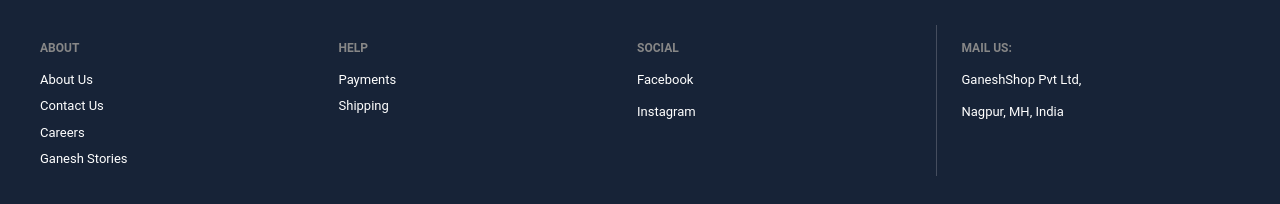
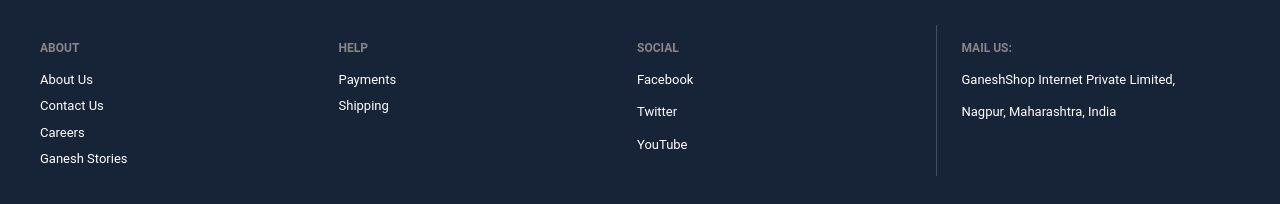
Before and after one commit to ganesh-more2006/e-commerce-frontend, a React (Vite) app: page /login in a window 1280 px wide. Shown: the part 935-1139 px from the top of the page. Built offline with nearby package versions, Linux system fonts and the light colour scheme.

Commit message:
solved the error

```diff
--- a/src/App.jsx
+++ b/src/App.jsx
@@ -252,7 +252,6 @@
             </div>
           </div>
 
-          {/* ✅ Fixed Search logic: Only on Home Page */}
           {isHomePage && (
             <div className="search-section desktop-search" style={{position: 'relative'}}>
               <input type="text" placeholder="Search for products, brands and more" value={searchQuery} onChange={handleSearchChange} />
@@ -275,9 +274,9 @@
               <div className="user-nav-dropdown">
                 <span className="user-name">Hi, {user.name.split(' ')[0]} ▼</span>
                 <div className="dropdown-links">
-                   <Link to="/profile">Profile</Link>
-                   <Link to="/history">Orders</Link>
-                   {isAdmin && <Link to="/seller" style={{color: 'red'}}>Admin</Link>}
+                   <Link to="/profile">My Profile</Link>
+                   <Link to="/history">My Orders</Link>
+                   {isAdmin && <Link to="/seller" style={{color: 'red'}}>Admin Panel</Link>}
                    <button onClick={handleLogout}>Logout</button>
                 </div>
               </div>
@@ -312,7 +311,6 @@
         </Routes>
       </main>
 
-      {/* ✅ Home Icon at the first place in Bottom Nav */}
       <nav className="bottom-nav">
         <div className={`nav-item ${location.pathname === "/" ? "active" : ""}`} onClick={() => navigate("/")}>
           <FaHome />
@@ -349,12 +347,13 @@
           <div className="footer-col">
             <h4>SOCIAL</h4>
             <p>Facebook</p>
-            <p>Instagram</p>
+            <p>Twitter</p>
+            <p>YouTube</p>
           </div>
           <div className="footer-col border-left">
             <h4>Mail Us:</h4>
-            <p>GaneshShop Pvt Ltd,</p>
-            <p>Nagpur, MH, India</p>
+            <p>GaneshShop Internet Private Limited,</p>
+            <p>Nagpur, Maharashtra, India</p>
           </div>
         </div>
         <div className="footer-bottom">
```
